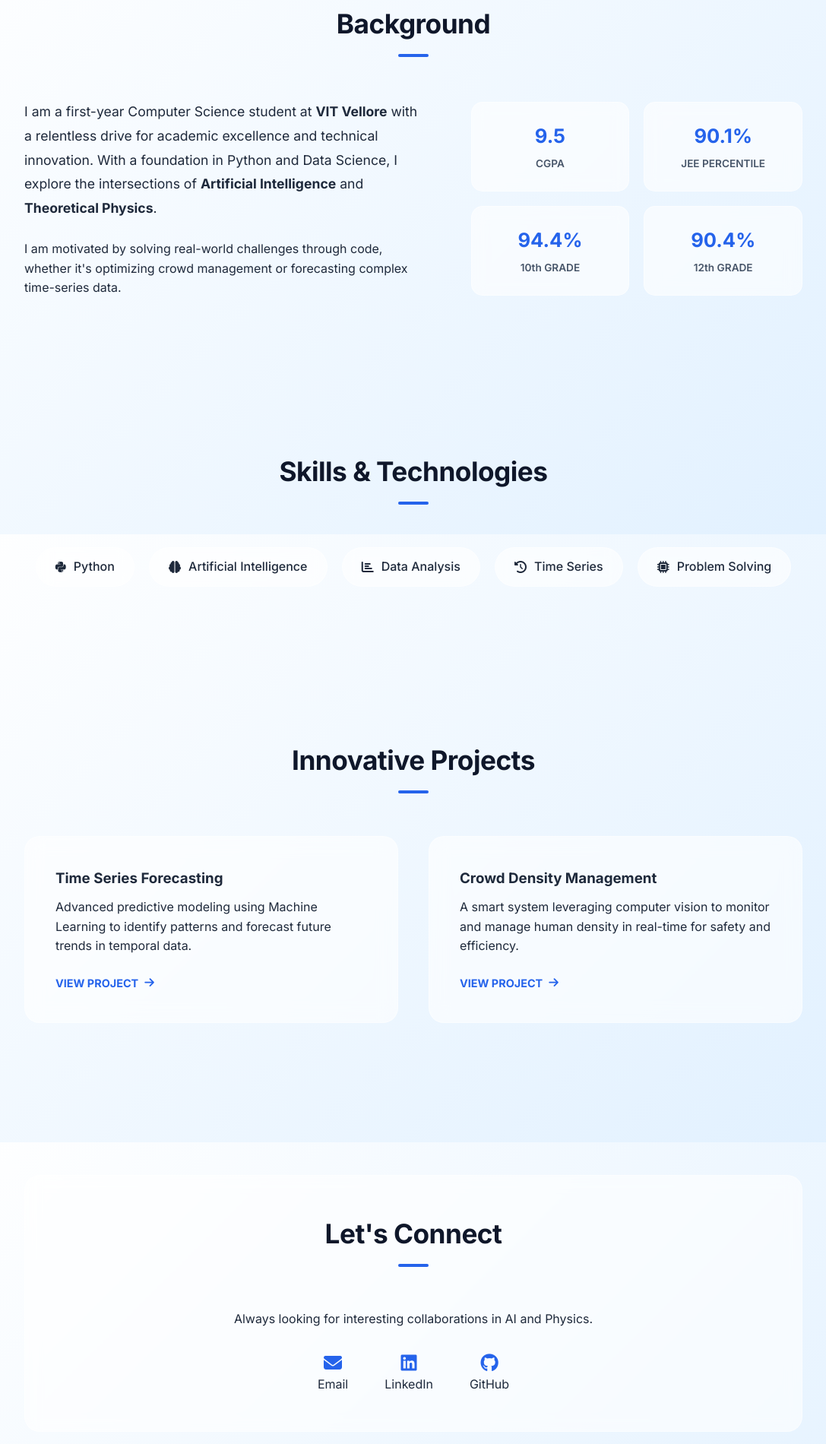
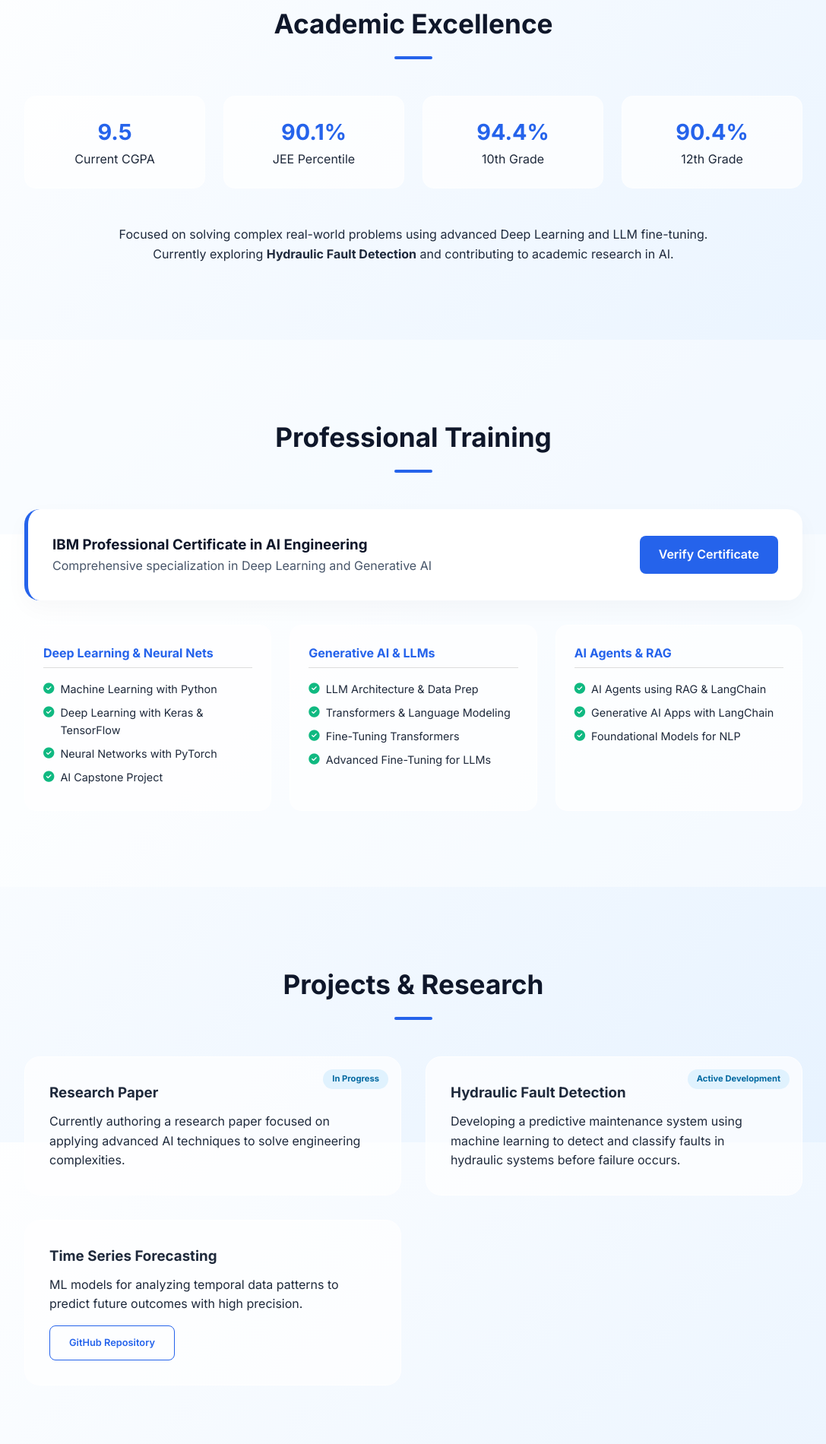
Before and after one commit to Egarathya-KP/Portfolio, a plain HTML site: page index.html in a window 1280 px wide. Shown: the part 897-2797 px from the top of the page at 76% size, without its empty margins (96-1183 px from the left). Drawn offline with Linux system fonts and the light colour scheme.

Commit message:
Update index.html

```diff
--- a/index.html
+++ b/index.html
@@ -3,412 +3,246 @@
 <head>
     <meta charset="UTF-8">
     <meta name="viewport" content="width=device-width, initial-scale=1.0">
-    <title>Egarathya K P | Portfolio</title>
-    <!-- Google Fonts -->
-    <link href="https://fonts.googleapis.com/css2?family=Inter:wght@300;400;500;600;700&display=swap" rel="stylesheet">
-    <!-- Font Awesome Icons -->
+    <title>Egarathya K P | AI Engineer & CSE Student</title>
+    <link href="https://fonts.googleapis.com/css2?family=Inter:wght@300;400;500;600;700;800&display=swap" rel="stylesheet">
     <link rel="stylesheet" href="https://cdnjs.cloudflare.com/ajax/libs/font-awesome/6.4.0/css/all.min.css">
     <style>
         :root {
             --primary-navy: #0f172a;
             --accent-blue: #2563eb;
-            /* Very light, almost transparent blue shade */
-            --bg-light-blue: #f0f7ff;
-            --glass-bg: rgba(255, 255, 255, 0.6);
+            --bg-light-blue: #f8fbff;
+            --glass-bg: rgba(255, 255, 255, 0.7);
             --text-main: #1e293b;
             --text-light: #475569;
             --white: #ffffff;
-            --transition: all 0.4s cubic-bezier(0.165, 0.84, 0.44, 1);
+            --transition: all 0.3s cubic-bezier(0.4, 0, 0.2, 1);
         }
 
-        * {
-            margin: 0;
-            padding: 0;
-            box-sizing: border-box;
-        }
-
-        html {
-            scroll-behavior: smooth;
-        }
+        * { margin: 0; padding: 0; box-sizing: border-box; }
+        html { scroll-behavior: smooth; }
 
         body {
             font-family: 'Inter', sans-serif;
+            color: var(--text-main);
+            background: linear-gradient(135deg, #ffffff 0%, #e6f2ff 100%);
+            background-attachment: fixed;
             line-height: 1.6;
-            color: var(--text-main);
-            /* Soft Blue Gradient Background */
-            background: linear-gradient(135deg, #ffffff 0%, #e0f0ff 100%);
-            background-attachment: fixed;
         }
 
-        /* --- Global Layout --- */
-        section {
-            padding: 100px 10%;
-        }
-
-        .container {
-            max-width: 1100px;
-            margin: 0 auto;
-        }
+        section { padding: 100px 10%; }
+        .container { max-width: 1200px; margin: 0 auto; }
 
         h2.section-title {
             font-size: 2.2rem;
             color: var(--primary-navy);
-            margin-bottom: 3.5rem;
+            margin-bottom: 3rem;
             text-align: center;
-            letter-spacing: -0.5px;
         }
 
         h2.section-title::after {
-            content: '';
-            display: block;
-            width: 40px;
-            height: 4px;
-            background: var(--accent-blue);
-            margin: 12px auto;
-            border-radius: 2px;
+            content: ''; display: block; width: 50px; height: 4px;
+            background: var(--accent-blue); margin: 15px auto; border-radius: 2px;
         }
 
         /* --- Navigation --- */
         nav {
-            background: rgba(255, 255, 255, 0.7);
-            backdrop-filter: blur(15px); /* Transparent glass effect */
+            background: rgba(255, 255, 255, 0.8);
+            backdrop-filter: blur(12px);
             padding: 1rem 10%;
             display: flex;
             justify-content: space-between;
             align-items: center;
             position: fixed;
-            width: 100%;
-            top: 0;
-            z-index: 1000;
+            width: 100%; top: 0; z-index: 1000;
             border-bottom: 1px solid rgba(255, 255, 255, 0.3);
         }
 
-        .logo {
-            font-weight: 700;
-            font-size: 1.3rem;
-            color: var(--primary-navy);
-            text-decoration: none;
+        .nav-links { display: flex; list-style: none; }
+        .nav-links li { margin-left: 2rem; }
+        .nav-links a { text-decoration: none; color: var(--text-main); font-weight: 500; transition: var(--transition); }
+        .nav-links a:hover { color: var(--accent-blue); }
+
+        /* --- Hero --- */
+        .hero { height: 100vh; display: flex; flex-direction: column; justify-content: center; align-items: center; text-align: center; }
+        .hero h1 { font-size: 4.5rem; color: var(--primary-navy); font-weight: 800; margin-bottom: 10px; }
+        .hero .role { color: var(--accent-blue); font-weight: 700; letter-spacing: 2px; text-transform: uppercase; margin-bottom: 20px; }
+        .hero .tagline { max-width: 700px; font-size: 1.2rem; color: var(--text-light); margin-bottom: 30px; }
+
+        /* --- Stats/About --- */
+        .stats-grid { display: grid; grid-template-columns: repeat(auto-fit, minmax(150px, 1fr)); gap: 1.5rem; margin-top: 2rem; }
+        .stat-card {
+            background: var(--glass-bg); padding: 1.5rem; border-radius: 15px; text-align: center;
+            border: 1px solid rgba(255,255,255,0.5); transition: var(--transition);
         }
+        .stat-card:hover { transform: translateY(-5px); background: white; }
+        .stat-card h3 { color: var(--accent-blue); font-size: 1.8rem; }
 
-        .nav-links {
-            display: flex;
-            list-style: none;
+        /* --- Certifications (IBM Specialized) --- */
+        .cert-header {
+            background: white; padding: 2rem; border-radius: 20px;
+            border-left: 5px solid var(--accent-blue); margin-bottom: 2rem;
+            display: flex; justify-content: space-between; align-items: center;
+            box-shadow: 0 10px 30px rgba(0,0,0,0.03);
         }
+        .cert-grid { display: grid; grid-template-columns: repeat(auto-fit, minmax(300px, 1fr)); gap: 1.5rem; }
+        .cert-category { background: var(--glass-bg); padding: 1.5rem; border-radius: 15px; border: 1px solid white; }
+        .cert-category h4 { margin-bottom: 1rem; color: var(--accent-blue); border-bottom: 1px solid #ddd; padding-bottom: 5px; }
+        .cert-list { list-style: none; font-size: 0.9rem; }
+        .cert-list li { margin-bottom: 8px; display: flex; align-items: flex-start; gap: 8px; }
+        .cert-list i { color: #10b981; margin-top: 4px; }
 
-        .nav-links li {
-            margin-left: 2.5rem;
+        /* --- Projects & Research --- */
+        .grid { display: grid; grid-template-columns: repeat(auto-fit, minmax(350px, 1fr)); gap: 2rem; }
+        .card {
+            background: var(--glass-bg); padding: 2rem; border-radius: 20px;
+            border: 1px solid white; transition: var(--transition); position: relative;
         }
-
-        .nav-links a {
-            text-decoration: none;
-            color: var(--text-main);
-            font-weight: 500;
-            font-size: 0.95rem;
-            transition: var(--transition);
-        }
-
-        .nav-links a:hover {
-            color: var(--accent-blue);
-        }
-
-        /* --- Hero Section --- */
-        .hero {
-            height: 100vh;
-            display: flex;
-            flex-direction: column;
-            justify-content: center;
-            align-items: center;
-            text-align: center;
-            padding-top: 80px;
-        }
-
-        .hero h1 {
-            font-size: 4rem;
-            color: var(--primary-navy);
-            margin-bottom: 1rem;
-            font-weight: 800;
-            letter-spacing: -1px;
-        }
-
-        .hero p.role {
-            font-size: 1.1rem;
-            color: var(--accent-blue);
-            font-weight: 600;
-            text-transform: uppercase;
-            letter-spacing: 2px;
-            margin-bottom: 1rem;
-        }
-
-        .hero p.tagline {
-            max-width: 650px;
-            color: var(--text-light);
-            font-size: 1.1rem;
-            margin-bottom: 2.5rem;
+        .card:hover { transform: translateY(-10px); background: white; box-shadow: 0 20px 40px rgba(0,0,0,0.05); }
+        .badge {
+            position: absolute; top: 1rem; right: 1rem; background: #e0f2fe;
+            color: #0369a1; padding: 4px 12px; border-radius: 20px; font-size: 0.7rem; font-weight: 700;
         }
 
         .btn {
-            padding: 14px 35px;
-            border-radius: 8px;
-            text-decoration: none;
-            font-weight: 600;
-            transition: var(--transition);
-            display: inline-block;
+            padding: 12px 25px; border-radius: 8px; text-decoration: none; font-weight: 600;
+            display: inline-block; transition: var(--transition);
         }
+        .btn-blue { background: var(--accent-blue); color: white; }
+        .btn-outline { border: 1px solid var(--accent-blue); color: var(--accent-blue); }
+        .btn:hover { opacity: 0.9; transform: scale(1.05); }
 
-        .btn-primary {
-            background: var(--accent-blue);
-            color: white;
-            box-shadow: 0 10px 20px rgba(37, 99, 235, 0.2);
-        }
-
-        .btn-primary:hover {
-            transform: translateY(-4px);
-            box-shadow: 0 15px 25px rgba(37, 99, 235, 0.3);
-        }
-
-        /* --- About Section --- */
-        .about-grid {
-            display: grid;
-            grid-template-columns: 1.2fr 1fr;
-            gap: 4rem;
-            align-items: center;
-        }
-
-        /* Academic Stats Style */
-        .stats-grid {
-            display: grid;
-            grid-template-columns: repeat(2, 1fr);
-            gap: 1.2rem;
-        }
-
-        .stat-card {
-            background: var(--glass-bg);
-            backdrop-filter: blur(10px);
-            padding: 1.5rem;
-            border-radius: 15px;
-            text-align: center;
-            border: 1px solid rgba(255, 255, 255, 0.5);
-            transition: var(--transition);
-        }
-
-        .stat-card:hover {
-            background: rgba(255, 255, 255, 0.9);
-            transform: scale(1.03);
-        }
-
-        .stat-card h3 {
-            color: var(--accent-blue);
-            font-size: 1.6rem;
-            margin-bottom: 5px;
-        }
-
-        .stat-card p {
-            font-size: 0.85rem;
-            font-weight: 600;
-            color: var(--text-light);
-        }
-
-        /* --- Skills Section --- */
-        .skills-container {
-            display: flex;
-            flex-wrap: wrap;
-            justify-content: center;
-            gap: 1.2rem;
-        }
-
-        .skill-badge {
-            background: var(--glass-bg);
-            backdrop-filter: blur(10px);
-            border: 1px solid rgba(255, 255, 255, 0.4);
-            padding: 12px 25px;
-            border-radius: 50px;
-            display: flex;
-            align-items: center;
-            gap: 10px;
-            font-weight: 500;
-            transition: var(--transition);
-        }
-
-        .skill-badge:hover {
-            background: var(--accent-blue);
-            color: white;
-            border-color: var(--accent-blue);
-        }
-
-        /* --- Project Cards (Glass Look) --- */
-        .grid-container {
-            display: grid;
-            grid-template-columns: repeat(auto-fit, minmax(320px, 1fr));
-            gap: 2.5rem;
-        }
-
-        .card {
-            background: var(--glass-bg);
-            backdrop-filter: blur(12px);
-            border-radius: 20px;
-            padding: 2.5rem;
-            border: 1px solid rgba(255, 255, 255, 0.4);
-            transition: var(--transition);
-        }
-
-        .card:hover {
-            transform: translateY(-12px);
-            background: rgba(255, 255, 255, 0.8);
-            box-shadow: 0 20px 40px rgba(0,0,0,0.05);
-        }
-
-        .card-link {
-            color: var(--accent-blue);
-            text-decoration: none;
-            font-weight: 700;
-            font-size: 0.9rem;
-            display: flex;
-            align-items: center;
-            gap: 8px;
-            margin-top: 1.5rem;
-        }
-
-        /* --- Contact Section --- */
-        .contact-content {
-            background: var(--glass-bg);
-            backdrop-filter: blur(10px);
-            padding: 3rem;
-            border-radius: 20px;
-            text-align: center;
-            border: 1px solid rgba(255, 255, 255, 0.4);
-        }
-
-        .contact-links {
-            display: flex;
-            justify-content: center;
-            gap: 3rem;
-            margin-top: 2rem;
-        }
-
-        /* --- Footer --- */
-        footer {
-            background: var(--primary-navy);
-            color: rgba(255,255,255,0.7);
-            padding: 4rem 10%;
-            text-align: center;
-        }
+        footer { background: var(--primary-navy); color: white; text-align: center; padding: 3rem; margin-top: 50px; }
 
         @media (max-width: 768px) {
-            .about-grid { grid-template-columns: 1fr; }
             .hero h1 { font-size: 2.8rem; }
-            .nav-links { display: none; }
-            section { padding: 80px 5%; }
+            section { padding: 60px 5%; }
+            .cert-header { flex-direction: column; text-align: center; gap: 1rem; }
         }
     </style>
 </head>
 <body>
 
     <nav>
-        <a href="#" class="logo">Egarathya K P</a>
+        <a href="#" style="font-weight: 800; text-decoration:none; color:inherit;">EKP.</a>
         <ul class="nav-links">
             <li><a href="#about">About</a></li>
-            <li><a href="#skills">Skills</a></li>
+            <li><a href="#certs">Certifications</a></li>
             <li><a href="#projects">Projects</a></li>
             <li><a href="#contact">Contact</a></li>
         </ul>
     </nav>
 
     <section class="hero">
-        <p class="role">Computer Science Student @ VIT Vellore</p>
+        <p class="role">AI Engineer | CSE @ VIT Vellore</p>
         <h1>Egarathya K P</h1>
-        <p class="tagline">Harnessing AI, Space Physics, and Quantum Mechanics to engineer technology for a better future.</p>
-        <div>
-            <a href="#projects" class="btn btn-primary">Discover My Work</a>
+        <p class="tagline">Specializing in Generative AI, LLM Architecture, and RAG Systems. Bridging the gap between Theoretical Physics and Applied Artificial Intelligence.</p>
+        <div style="display:flex; gap:15px;">
+            <a href="#projects" class="btn btn-blue">View Research & Projects</a>
+            <a href="https://www.linkedin.com/in/rathya107/" class="btn btn-outline">LinkedIn</a>
         </div>
     </section>
 
     <section id="about">
         <div class="container">
-            <h2 class="section-title">Background</h2>
-            <div class="about-grid">
-                <div>
-                    <p style="font-size: 1.1rem; line-height: 1.8;">
-                        I am a first-year Computer Science student at <strong>VIT Vellore</strong> with a relentless drive for academic excellence and technical innovation.
-                        With a foundation in Python and Data Science, I explore the intersections of <strong>Artificial Intelligence</strong> and <strong>Theoretical Physics</strong>.
-                    </p>
-                    <br>
-                    <p>I am motivated by solving real-world challenges through code, whether it's optimizing crowd management or forecasting complex time-series data.</p>
-                </div>
-                <div class="stats-grid">
-                    <div class="stat-card">
-                        <h3>9.5</h3>
-                        <p>CGPA</p>
-                    </div>
-                    <div class="stat-card">
-                        <h3>90.1%</h3>
-                        <p>JEE PERCENTILE</p>
-                    </div>
-                    <div class="stat-card">
-                        <h3>94.4%</h3>
-                        <p>10th GRADE</p>
-                    </div>
-                    <div class="stat-card">
-                        <h3>90.4%</h3>
-                        <p>12th GRADE</p>
-                    </div>
-                </div>
+            <h2 class="section-title">Academic Excellence</h2>
+            <div class="stats-grid">
+                <div class="stat-card"><h3>9.5</h3><p>Current CGPA</p></div>
+                <div class="stat-card"><h3>90.1%</h3><p>JEE Percentile</p></div>
+                <div class="stat-card"><h3>94.4%</h3><p>10th Grade</p></div>
+                <div class="stat-card"><h3>90.4%</h3><p>12th Grade</p></div>
+            </div>
+            <div style="margin-top: 3rem; text-align: center; max-width: 800px; margin-left: auto; margin-right: auto;">
+                <p>Focused on solving complex real-world problems using advanced Deep Learning and LLM fine-tuning. Currently exploring <strong>Hydraulic Fault Detection</strong> and contributing to academic research in AI.</p>
             </div>
         </div>
     </section>
 
-    <section id="skills">
+    <section id="certs" style="background: rgba(255,255,255,0.4);">
         <div class="container">
-            <h2 class="section-title">Skills & Technologies</h2>
-            <div class="skills-container">
-                <div class="skill-badge"><i class="fab fa-python"></i> Python</div>
-                <div class="skill-badge"><i class="fas fa-brain"></i> Artificial Intelligence</div>
-                <div class="skill-badge"><i class="fas fa-chart-bar"></i> Data Analysis</div>
-                <div class="skill-badge"><i class="fas fa-history"></i> Time Series</div>
-                <div class="skill-badge"><i class="fas fa-microchip"></i> Problem Solving</div>
+            <h2 class="section-title">Professional Training</h2>
+
+            <div class="cert-header">
+                <div>
+                    <h3 style="color: var(--primary-navy);">IBM Professional Certificate in AI Engineering</h3>
+                    <p style="color: var(--text-light);">Comprehensive specialization in Deep Learning and Generative AI</p>
+                </div>
+                <a href="https://coursera.org/share/68a140cfd18aeb4170e7cb6cfa2766a5" target="_blank" class="btn btn-blue">Verify Certificate</a>
+            </div>
+
+            <div class="cert-grid">
+                <!-- Deep Learning -->
+                <div class="cert-category">
+                    <h4>Deep Learning & Neural Nets</h4>
+                    <ul class="cert-list">
+                        <li><i class="fas fa-check-circle"></i> Machine Learning with Python</li>
+                        <li><i class="fas fa-check-circle"></i> Deep Learning with Keras & TensorFlow</li>
+                        <li><i class="fas fa-check-circle"></i> Neural Networks with PyTorch</li>
+                        <li><i class="fas fa-check-circle"></i> AI Capstone Project</li>
+                    </ul>
+                </div>
+                <!-- Gen AI -->
+                <div class="cert-category">
+                    <h4>Generative AI & LLMs</h4>
+                    <ul class="cert-list">
+                        <li><i class="fas fa-check-circle"></i> LLM Architecture & Data Prep</li>
+                        <li><i class="fas fa-check-circle"></i> Transformers & Language Modeling</li>
+                        <li><i class="fas fa-check-circle"></i> Fine-Tuning Transformers</li>
+                        <li><i class="fas fa-check-circle"></i> Advanced Fine-Tuning for LLMs</li>
+                    </ul>
+                </div>
+                <!-- RAG -->
+                <div class="cert-category">
+                    <h4>AI Agents & RAG</h4>
+                    <ul class="cert-list">
+                        <li><i class="fas fa-check-circle"></i> AI Agents using RAG & LangChain</li>
+                        <li><i class="fas fa-check-circle"></i> Generative AI Apps with LangChain</li>
+                        <li><i class="fas fa-check-circle"></i> Foundational Models for NLP</li>
+                    </ul>
+                </div>
             </div>
         </div>
     </section>
 
     <section id="projects">
         <div class="container">
-            <h2 class="section-title">Innovative Projects</h2>
-            <div class="grid-container">
+            <h2 class="section-title">Projects & Research</h2>
+            <div class="grid">
+                <!-- Research -->
                 <div class="card">
-                    <h3 style="margin-bottom:10px;">Time Series Forecasting</h3>
-                    <p>Advanced predictive modeling using Machine Learning to identify patterns and forecast future trends in temporal data.</p>
-                    <a href="https://github.com/Egarathya-KP/time-series-forecasting" target="_blank" class="card-link">VIEW PROJECT <i class="fas fa-arrow-right"></i></a>
+                    <span class="badge">In Progress</span>
+                    <h3>Research Paper</h3>
+                    <p style="margin-top:10px;">Currently authoring a research paper focused on applying advanced AI techniques to solve engineering complexities.</p>
                 </div>
+                <!-- Hydraulic Project -->
                 <div class="card">
-                    <h3 style="margin-bottom:10px;">Crowd Density Management</h3>
-                    <p>A smart system leveraging computer vision to monitor and manage human density in real-time for safety and efficiency.</p>
-                    <a href="https://github.com/Egarathya-KP/crowd-density-tracker" target="_blank" class="card-link">VIEW PROJECT <i class="fas fa-arrow-right"></i></a>
+                    <span class="badge">Active Development</span>
+                    <h3>Hydraulic Fault Detection</h3>
+                    <p style="margin-top:10px;">Developing a predictive maintenance system using machine learning to detect and classify faults in hydraulic systems before failure occurs.</p>
+                </div>
+                <!-- Previous Project -->
+                <div class="card">
+                    <h3>Time Series Forecasting</h3>
+                    <p style="margin-top:10px;">ML models for analyzing temporal data patterns to predict future outcomes with high precision.</p>
+                    <a href="https://github.com/Egarathya-KP/time-series-forecasting" class="btn-outline btn" style="margin-top:15px; font-size:0.8rem;">GitHub Repository</a>
                 </div>
             </div>
         </div>
     </section>
 
-    <section id="contact">
+    <section id="contact" style="text-align: center;">
         <div class="container">
-            <div class="contact-content">
-                <h2 class="section-title">Let's Connect</h2>
-                <p>Always looking for interesting collaborations in AI and Physics.</p>
-                <div class="contact-links">
-                    <a href="mailto:egarathyakp07@gmail.com" style="text-decoration:none; color:inherit;">
-                        <i class="fas fa-envelope" style="font-size:1.5rem; color:var(--accent-blue);"></i><br>Email
-                    </a>
-                    <a href="https://www.linkedin.com/in/rathya107/" target="_blank" style="text-decoration:none; color:inherit;">
-                        <i class="fab fa-linkedin" style="font-size:1.5rem; color:var(--accent-blue);"></i><br>LinkedIn
-                    </a>
-                    <a href="https://github.com/Egarathya-KP" target="_blank" style="text-decoration:none; color:inherit;">
-                        <i class="fab fa-github" style="font-size:1.5rem; color:var(--accent-blue);"></i><br>GitHub
-                    </a>
-                </div>
+            <h2 class="section-title">Get In Touch</h2>
+            <p>Open for research collaborations and AI engineering opportunities.</p>
+            <div style="margin-top: 2rem; display: flex; justify-content: center; gap: 2rem;">
+                <a href="mailto:egarathyakp07@gmail.com" style="color: var(--accent-blue); font-size: 1.5rem;"><i class="fas fa-envelope"></i></a>
+                <a href="https://www.linkedin.com/in/rathya107/" style="color: var(--accent-blue); font-size: 1.5rem;"><i class="fab fa-linkedin"></i></a>
+                <a href="https://github.com/Egarathya-KP" style="color: var(--accent-blue); font-size: 1.5rem;"><i class="fab fa-github"></i></a>
             </div>
         </div>
     </section>
 
     <footer>
-        <p>&copy; 2023 Egarathya K P | VIT Vellore CSE</p>
+        <p>&copy; 2024 Egarathya K P | VIT Vellore</p>
     </footer>
 
 </body>
```
